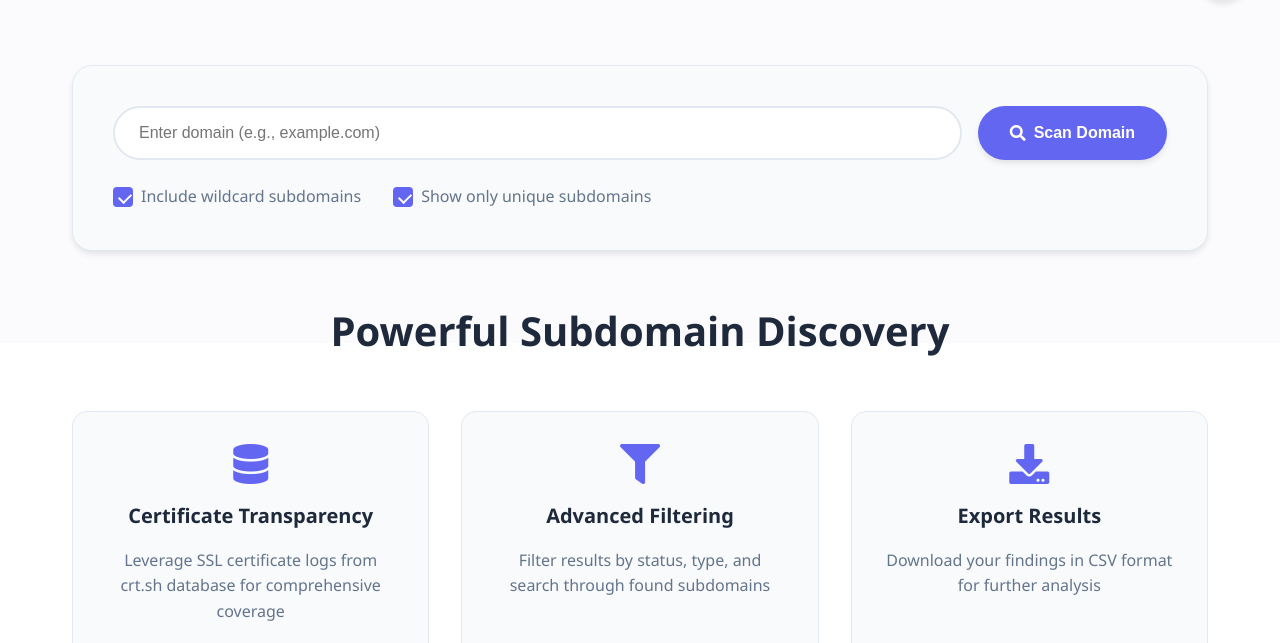
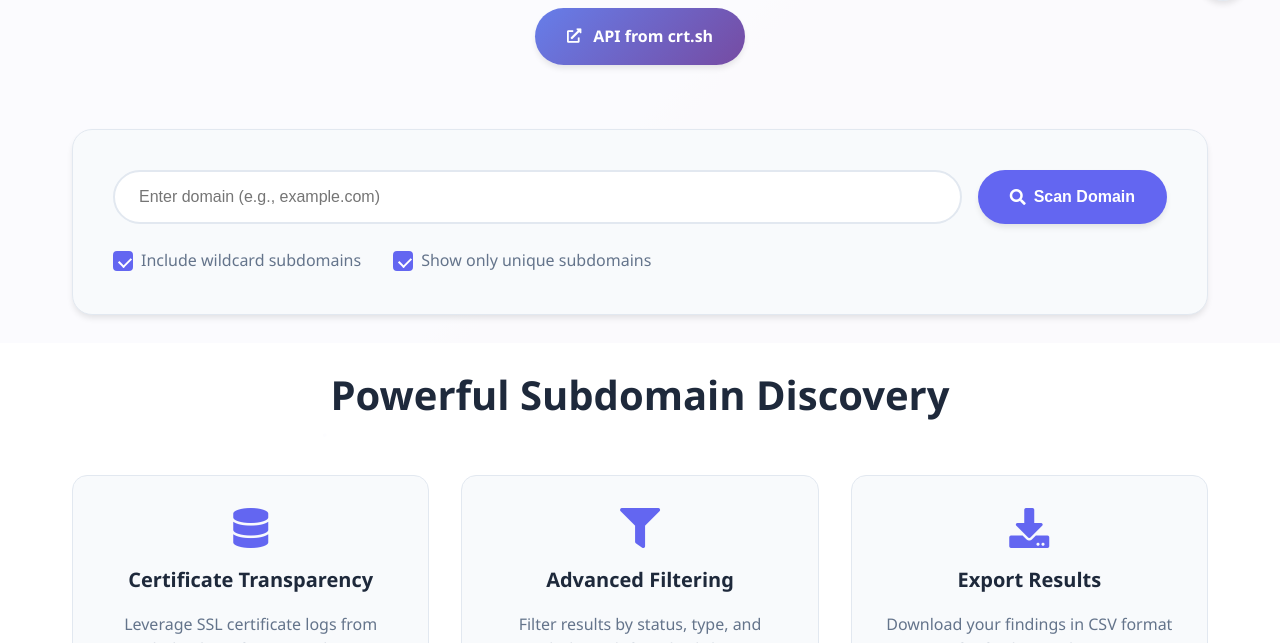
Before and after one commit to givps/givps, a plain HTML site: page subdomain-finder/index.html in a window 1280 px wide. Shown: the part 457-1100 px from the top of the page. Drawn offline with Linux system fonts and the light colour scheme.

Commit message:
Update style.css

```diff
--- a/subdomain-finder/style.css
+++ b/subdomain-finder/style.css
@@ -751,3 +751,31 @@ body {
 .search-card, .feature, .info-card {
     animation: fadeInUp 0.6s ease-out;
 }
+
+/* Hero Section Link */
+.hero-link {
+    margin-top: 2rem;
+}
+
+.cta-link {
+    display: inline-flex;
+    align-items: center;
+    gap: 0.75rem;
+    padding: 1rem 2rem;
+    background: var(--gradient);
+    color: white;
+    text-decoration: none;
+    border-radius: 50px;
+    font-weight: 600;
+    transition: all 0.3s ease;
+    box-shadow: var(--shadow);
+}
+
+.cta-link:hover {
+    transform: translateY(-3px);
+    box-shadow: var(--shadow-lg);
+}
+
+.cta-link i {
+    font-size: 0.9rem;
+}
```
